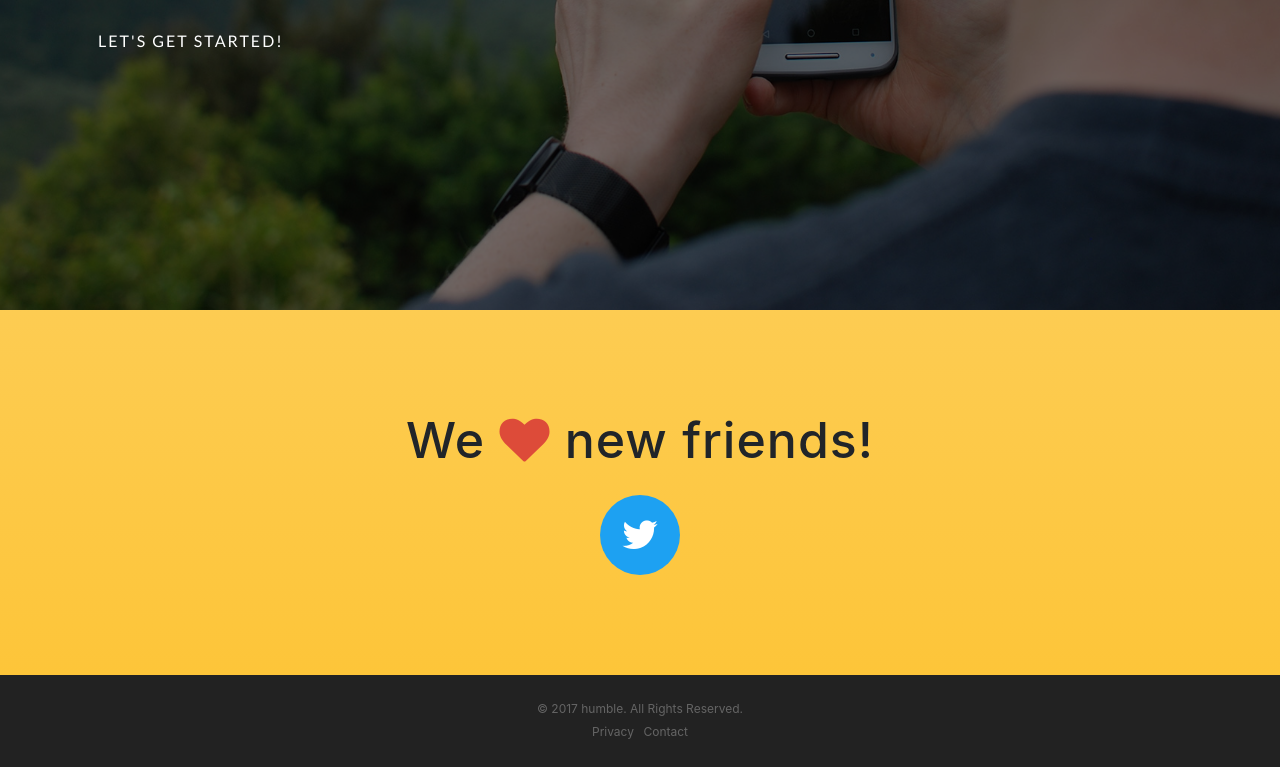
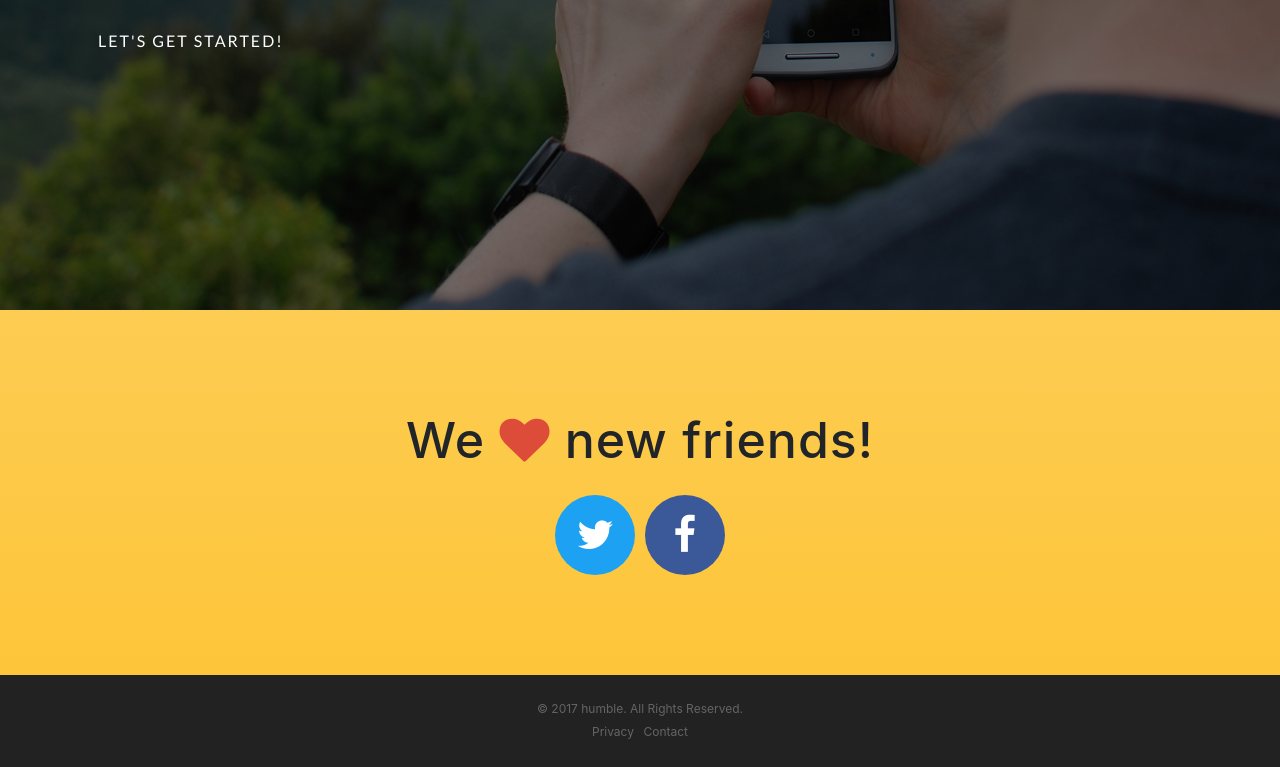
Before and after one commit to Caretote/humble_website, a website with bundled scripts: page index.html in a window 1280 px wide. Shown: the part 3211-3978 px from the top of the page. Built offline with nearby package versions, Linux system fonts and the light colour scheme; a web font is replaced by a local one.

Commit message:
Add facebook to social

```diff
--- a/index.html
+++ b/index.html
@@ -194,7 +194,12 @@
             <a href="https://twitter.com/humbleappio" target="_blank">
               <i class="fa fa-twitter"></i>
             </a>
-          </li>
+            </li>
+            <li class="list-inline-item social-facebook">
+              <a href="https://www.facebook.com/humbleapp/" target="_blank">
+                <i class="fa fa-facebook"></i>
+              </a>
+            </li>
         </ul>
       </div>
     </section>
```
